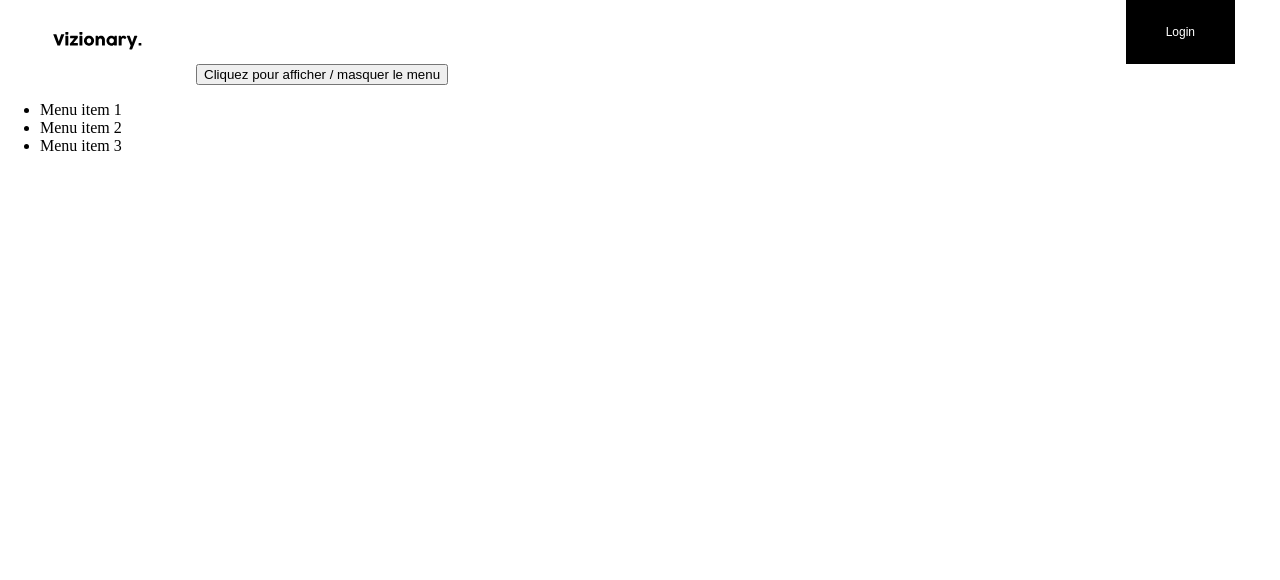
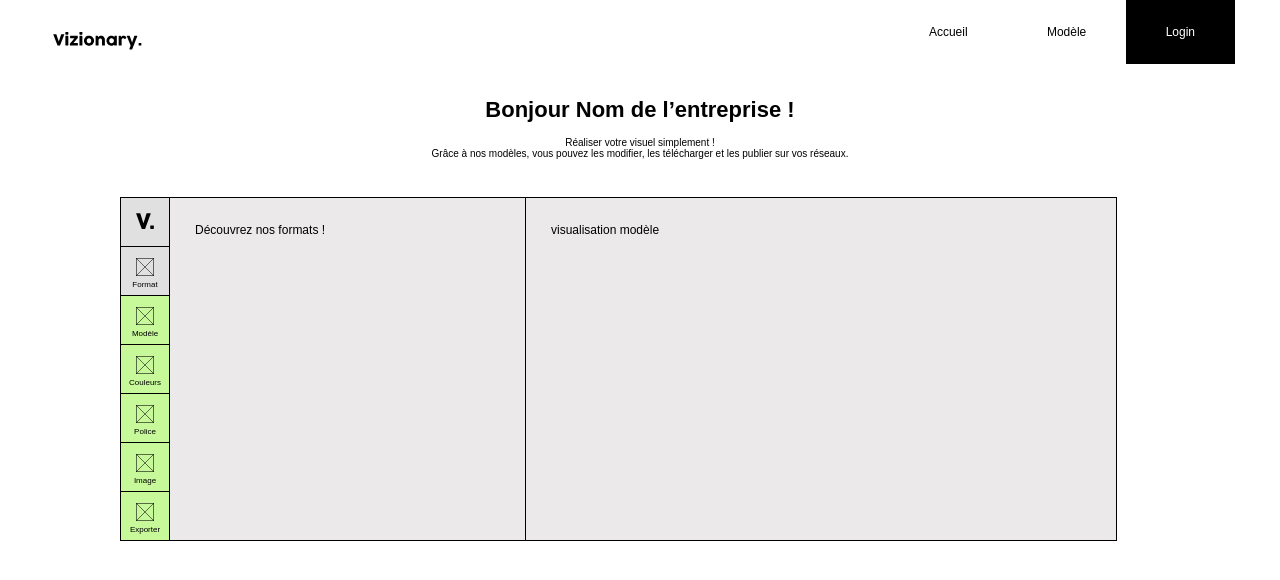
Before and after one commit to tabathaterzi/Vizionary, a plain HTML site: page modele.html in a window 1280 px wide. Drawn offline with Linux system fonts and the light colour scheme.

Commit message:
Sauvegardeee

```diff
--- a/js/index.js
+++ b/js/index.js
@@ -1,6 +1,22 @@
-const toggleMenu = document.querySelector("#toggle-menu");
-const menu = document.querySelector("#menu");
+const buttons = document.querySelectorAll('.menu-btn');
+const boxes = document.querySelectorAll('.box');
 
-toggleMenu.addEventListener("click", () => {
-  menu.classList.toggle("show-menu");
+buttons.forEach((button) => {
+  button.addEventListener('click', () => {
+    const target = button.dataset.target;
+    boxes.forEach((box) => {
+      if (box.getAttribute('id') === target) {
+        box.classList.add('active');
+      } else {
+        box.classList.remove('active');
+      }
+    });
+    buttons.forEach((btn) => {
+      if (btn === button) {
+        btn.classList.add('active');
+      } else {
+        btn.classList.remove('active');
+      }
+    });
+  });
 });
--- a/modele.html
+++ b/modele.html
@@ -1,9 +1,8 @@
 <!DOCTYPE html>
 <html>
-
   <head>
     <title>Vizionary</title>
-    <link rel="stylesheet" href="./style.css">
+    <link rel="stylesheet" href="./style2.css">
   </head>
 
   <body>
@@ -15,14 +14,50 @@
         <li><button>Login</button></li>
       </ul>
     </nav>
+
+
+    <br>
+
+    <header>
+      <div class="titre">
+         <h1>Bonjour Nom de l’entreprise !</h1>
+      </div>
+      <div class="paragraphe">
+         <p>Réaliser votre visuel simplement ! <br>
+      Grâce à nos modèles, vous pouvez les modifier, les télécharger et les publier sur vos réseaux. </p>
+    </div>
+    </header>
+
+
+      <br>
+    <br>
+
+    <div class="wrapper">
+      <ul class="menu2">
+        <li><button class="menu_logo"><img src="./img/V..svg" alt="logo" width="18px"></button></li>
+        <li><button class="menu-btn active" data-target="box-1"><img src="./img/icône format.svg" alt="logo" width="18px">Format</button></li>
+        <li><button class="menu-btn" data-target="box-2"><img src="./img/icône format.svg" alt="logo" width="18px">Modèle</button></li>
+        <li><button class="menu-btn" data-target="box-3"><img src="./img/icône format.svg" alt="logo" width="18px">Couleurs</button></li>
+        <li><button class="menu-btn" data-target="box-4"><img src="./img/icône format.svg" alt="logo" width="18px">Police</button></li>
+        <li><button class="menu-btn" data-target="box-5"><img src="./img/icône format.svg" alt="logo" width="18px">Image</button></li>
+        <li><button class="menu-btn" data-target="box-6"><img src="./img/icône format.svg" alt="logo" width="18px">Exporter</button></li>
+      </ul>
+
+      <div class="box-container">
+        <div class="box active" id="box-1">Découvrez nos formats !</div>
+        <div class="box" id="box-2">Découvrez nos modèles !</div>
+        <div class="box" id="box-3">Choissisez les couleurs de votre marque !</div>
+        <div class="box" id="box-4">Choissisez votre police !</div>
+        <div class="box" id="box-5">Explorer nos images !</div>
+        <div class="box" id="box-6">Vous avez fini ?</div>
+      </div>
+
+      <div class="box-container_2">
+        <div class="box active_1" id="box_générateur">visualisation modèle</div>
+      </div>
+    </div>
+
+    <script src="./js/index.js"></script>
   </body>
 
-
-  <button id="toggle-menu">Cliquez pour afficher / masquer le menu</button>
-  <ul id="menu">
-    <li>Menu item 1</li>
-    <li>Menu item 2</li>
-    <li>Menu item 3</li>
-  </ul>
-
-    </html>
+</html>
--- a/style.css
+++ b/style.css
@@ -58,6 +58,7 @@ nav a.menu:hover {
   max-width: 100%;
   height: auto;
 }
+
 
 
   .container {
@@ -136,8 +137,3 @@ body {
   .img {
     margin: 50px 0px 0px 0px;
   }
-
-
-  .menu {
-    display: none;
-  }
--- /dev/null
+++ b/style2.css
@@ -0,0 +1,158 @@
+nav {
+    text-align: right;
+    font-family: 'Cocogoose', sans-serif;
+    font-weight: 300;
+    font-size: 12px;
+  }
+
+  nav ul {
+    list-style: none;
+    display: inline-block;
+    margin: 0;
+    padding: 0;
+
+  }
+
+  nav li {
+    display: inline-block;
+  }
+
+  nav a {
+    padding: 25px 40px;
+    margin-right: -4px;
+    font-family: 'Cocogoose', sans-serif;
+    font-weight: 300;
+    font-size: 12px;
+    text-decoration: none;
+    color: #000;
+}
+
+nav a.menu:hover {
+    background-color: red;
+    color: #fff;
+}
+
+  .logo_menu {
+    float: left;
+    width: 120px;
+  }
+
+  nav li button {
+    background-color: black;
+    border: none;
+    color: #fff;
+    cursor: pointer;
+    padding: 25px 40px;
+    margin-right: 45px;
+    font-family: 'Cocogoose', sans-serif;
+    font-weight: 300;
+    font-size: 12px;
+  }
+
+  nav li button:hover {
+    background-color: red;
+    color: #fff;
+  }
+
+  nav img {
+    max-width: 100%;
+    height: auto;
+  }
+
+  body {
+    margin: 0;
+    padding: 0;
+}
+
+
+
+
+  .wrapper {
+    display: flex;
+    align-items: flex-start;
+    position: absolute;
+  }
+
+  .menu2 {
+    padding-left: 120px;
+    display: flex;
+    flex-direction: column;
+    margin-right: 20px;
+    margin-top: -8px;
+  }
+
+  .menu2 li {
+    list-style: none;
+    margin-bottom: 10px;
+  }
+
+  .menu-btn {
+    padding-top: 7px;
+    border: none;
+    background-color: rgb(199, 249, 154);
+    cursor: pointer;
+    width: 50px;
+    height: 50px;
+    margin-top: -11px;
+    font-family: 'Cocogoose Light', sans-serif;
+    font-size: 8px;
+    line-height: 11px;
+    border: 1px solid black;
+  }
+
+  .menu-btn.active {
+    background-color: #e0e0e0;
+    width: 50px;
+    height: 50px;
+    font-family: 'Cocogoose Light', sans-serif;
+    font-size: 8px;
+    line-height: 11px;
+
+  }
+
+  .box-container {
+    flex-grow: 1;
+  }
+
+  .box {
+    display: none;
+    padding: 25px;
+    background-color: #EBE9E9;
+    width: 325px;
+    height: 292px;
+    margin-left: -21px;
+    margin-top: -8px;
+    border: 1px solid black;
+  }
+
+  .box.active {
+    display: block;
+    font-family: 'Cocogoose', sans-serif;
+    font-size: 12px;
+  }
+
+  .menu_logo {
+    background-color: #e0e0e0;
+    width: 50px;
+    height: 50px;
+    border: 1px solid black;
+  }
+
+  .titre {
+    font-family: 'Cocogoose', sans-serif;
+    font-size: 11px;
+    text-align: center;
+  }
+
+  .paragraphe {
+    font-family: 'Cocogoose Light', sans-serif;
+    font-size: 10px;
+    text-align: center;
+  }
+
+  .box.active_1 {
+    display: block;
+    font-family: 'Cocogoose', sans-serif;
+    font-size: 12px;
+    width: 540px;
+  }
```
Also changed, not shown: index.html (+1 -0 lines), img/V..svg (added), img/icône format.svg (added). Lines whose indentation alone changed are shown as unchanged.
